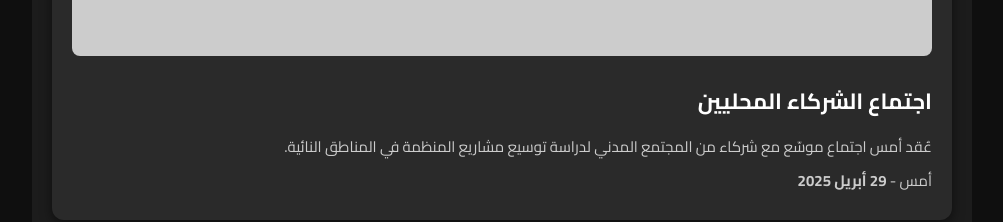
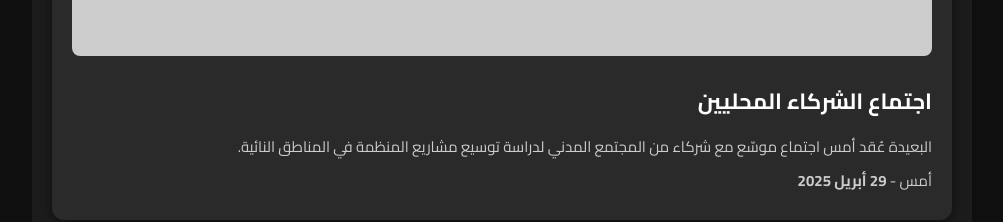
Before and after one commit to DHDT27T2UE/Ji, a plain HTML site: page index.html in a window 1280 px wide. Shown: the part 1620-1842 px from the top of the page, without its empty margins (138-1141 px from the left). Drawn offline with Linux system fonts and the light colour scheme; placeholder pictures from the web are drawn by us.

Commit message:
Update index.html
الاتزام بالتغيرات

```diff
--- a/index.html
+++ b/index.html
@@ -115,7 +115,7 @@
       <div class="news-card">
         <img src="https://via.placeholder.com/800x400" alt="خبر">
         <h3>اجتماع الشركاء المحليين</h3>
-        <p>عُقد أمس اجتماع موسّع مع شركاء من المجتمع المدني لدراسة توسيع مشاريع المنظمة في المناطق النائية.</p>
+        <p>البعيدة عُقد أمس اجتماع موسّع مع شركاء من المجتمع المدني لدراسة توسيع مشاريع المنظمة في المناطق النائية.</p>
         <p class="news-date">أمس - <strong>29 أبريل 2025</strong></p>
       </div>
       <div class="news-card">
```
